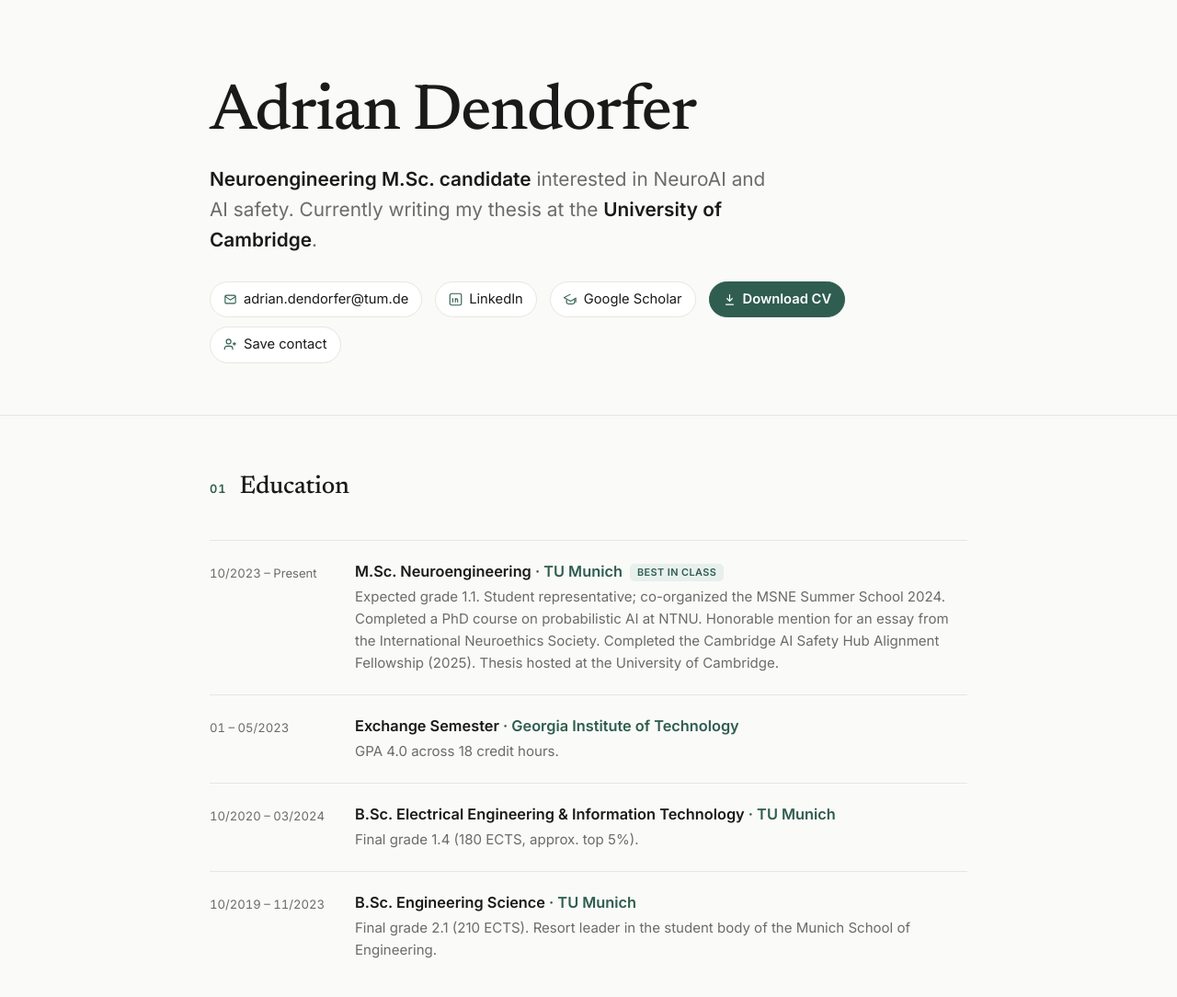
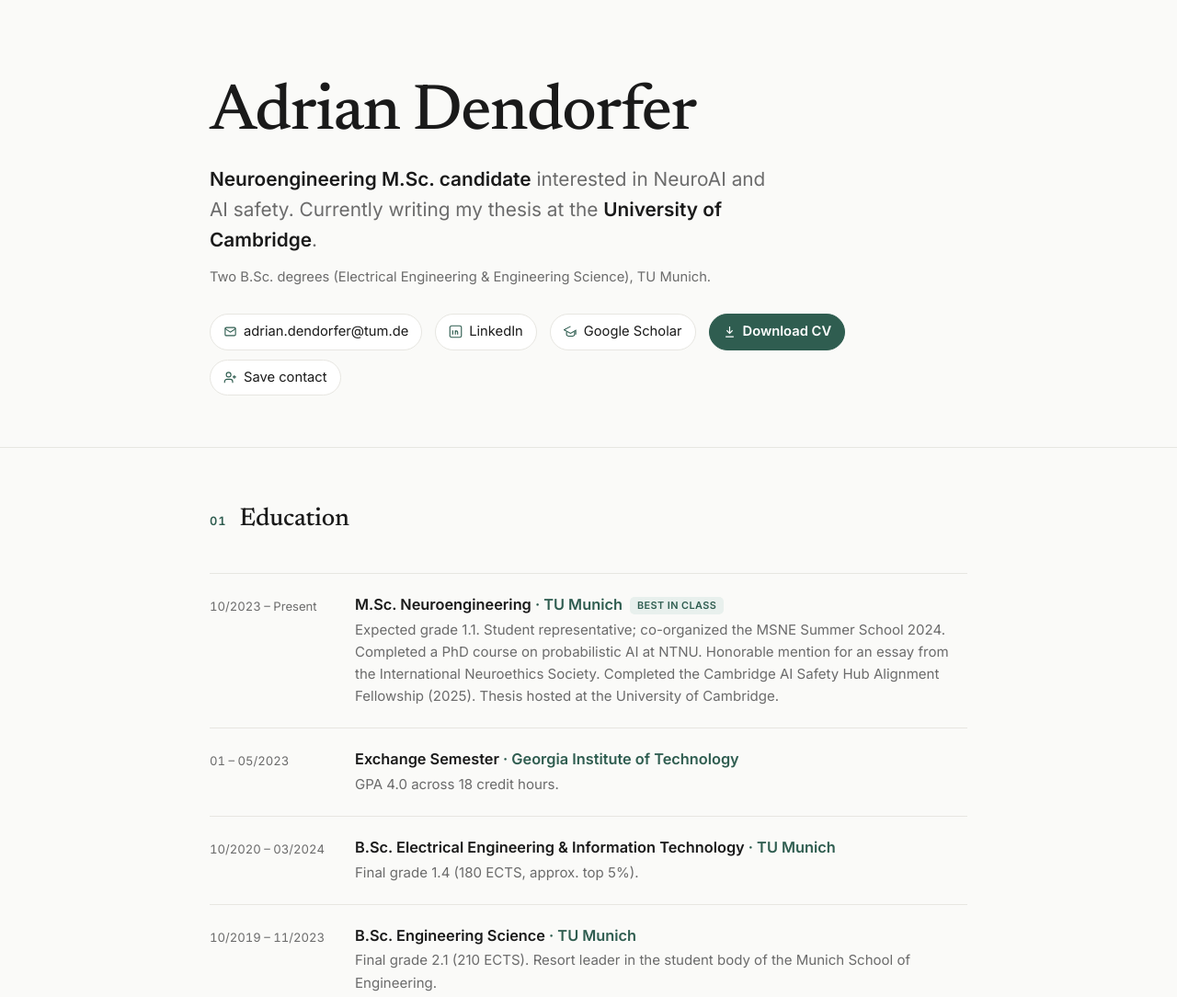
Before and after one commit to ad045/cv-website, a plain HTML site: page index.html in a window 1280 px wide. Shown: the top 1084 px of the page at 92% size. Drawn offline with Linux system fonts and the light colour scheme.

Commit message:
Add double-B.Sc. subnote; remove scholarship intro line

```diff
--- a/index.html
+++ b/index.html
@@ -84,6 +84,12 @@
     .tagline strong {
       color: var(--ink);
       font-weight: 600;
+    }
+
+    .subnote {
+      margin-top: 12px;
+      font-size: 0.92rem;
+      color: var(--muted);
     }
 
     .contact {
@@ -388,6 +394,7 @@
         thesis at the
         <strong>University of Cambridge</strong>.
       </p>
+      <p class="subnote">Two B.Sc. degrees (Electrical Engineering & Engineering Science), TU Munich.</p>
       <div class="contact">
         <a href="mailto:adrian.dendorfer@tum.de">
           <svg viewBox="0 0 24 24">
@@ -639,9 +646,6 @@
       <div class="sec-head"><span class="num">05</span>
         <h2>Scholarships & Programs</h2>
       </div>
-      <p class="lede" style="margin-bottom:22px">
-        Supported through several of Germany's most selective talent programs and foundations:
-      </p>
       <div class="tags">
         <span>Max Weber Program</span>
         <span>Manage and More</span>
```
